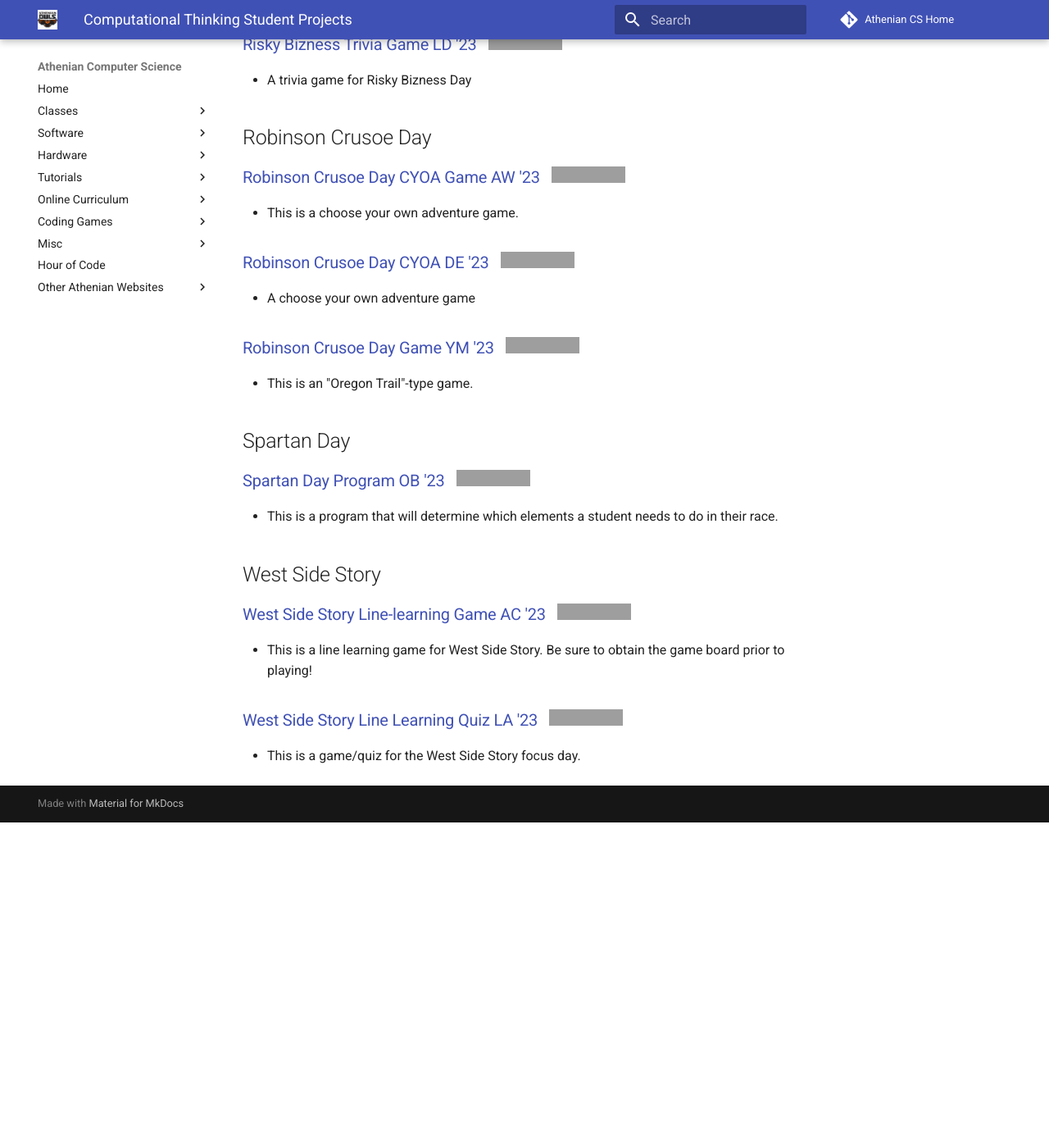
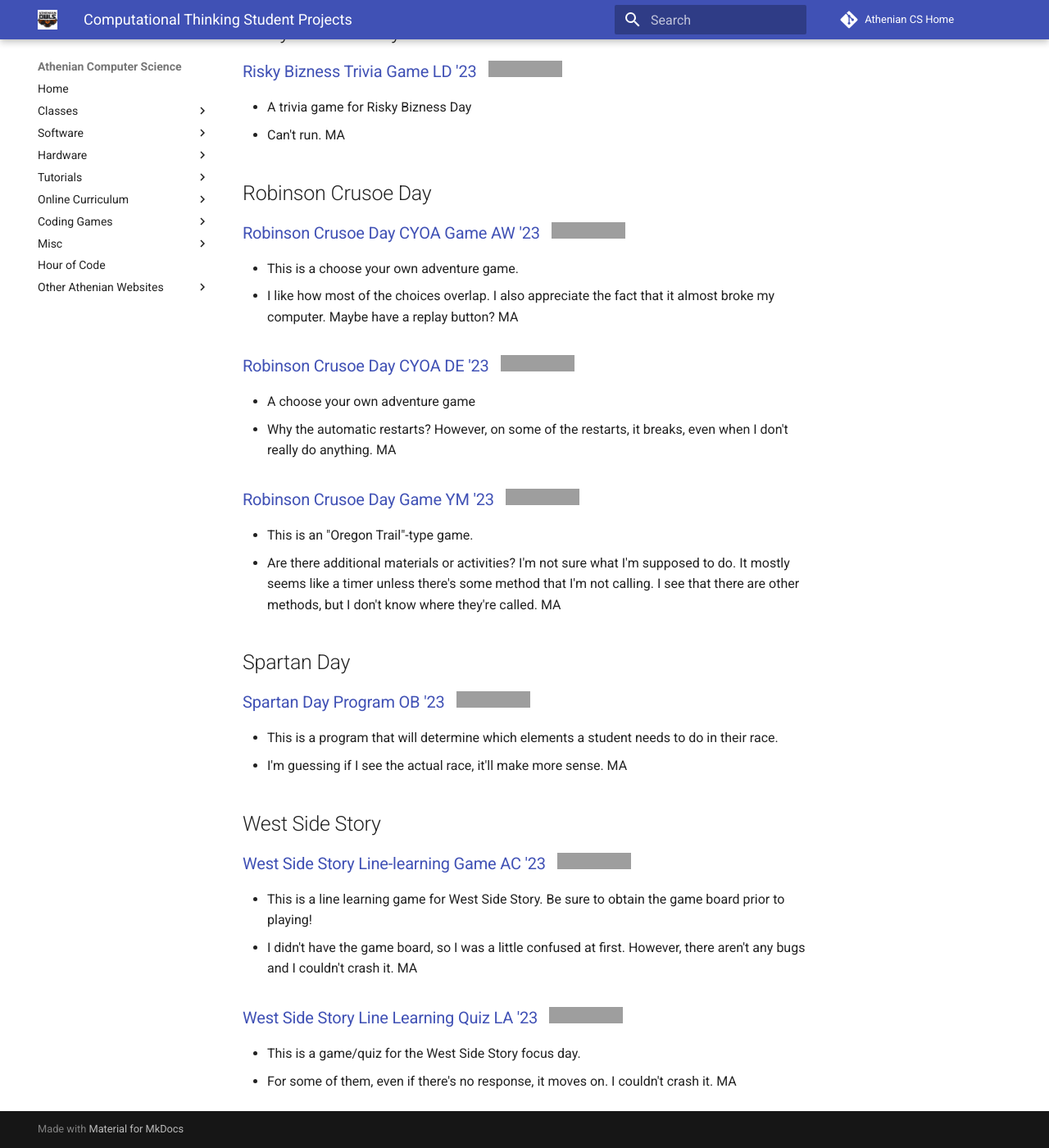
Before and after one commit to athenian-computational-thinking/athenian-cs-mkdocs, an MkDocs documentation site: the page built from docs/ct-projects.md, in a window 1280 px wide and 1400 px high, scrolled down 5160 px. Shown: the whole window at 82% size. Built offline with MkDocs 1.6.1 and Material for MkDocs 9.7.7, drawn with Linux system fonts in a browser that asks for light colours; comment, search, counter and statistics services are not loaded; before the commit the page ends 6163 px from its top, so only the background shows below that; grey boxes are pictures that could not be loaded.

Commit message:
Update ct-projects.md

```diff
--- a/docs/ct-projects.md
+++ b/docs/ct-projects.md
@@ -133,32 +133,40 @@ It's essentially the ranked voting program with some functionality (and the lack
 
 ### [Panathanea Day CYOA AL '23](https://github.com/athenian-ct-projects/Panathanea-Day-AL) &nbsp; [![Run on Repl.it](https://repl.it/badge/github/athenian-ct-projects/Panathanea-Day-AL)](https://repl.it/github/athenian-ct-projects/Panathanea-Day-AL)
 * A choose your own adventure game
+* Can't run. MA
 
 ## Risky Bizness Day
 
 ### [Risky Bizness Trivia Game LD '23](https://github.com/athenian-ct-projects/Risky-Bizness-Day-LD) &nbsp; [![Run on Repl.it](https://repl.it/badge/github/athenian-ct-projects/Risky-Bizness-Day-LD)](https://repl.it/github/athenian-ct-projects/Risky-Bizness-Day-LD)
 * A trivia game for Risky Bizness Day
+* Can't run. MA
 
 ## Robinson Crusoe Day
 
 ### [Robinson Crusoe Day CYOA Game AW '23](https://github.com/athenian-ct-projects/Robinson-Crusoe-Day-AW) &nbsp; [![Run on Repl.it](https://repl.it/badge/github/athenian-ct-projects/Robinson-Crusoe-Day-AW)](https://repl.it/github/athenian-ct-projects/Robinson-Crusoe-Day-AW)
 * This is a choose your own adventure game.
+* I like how most of the choices overlap. I also appreciate the fact that it almost broke my computer. Maybe have a replay button? MA
 
 ### [Robinson Crusoe Day CYOA DE '23](https://github.com/athenian-ct-projects/Robinson-Crusoe-Day-DE) &nbsp; [![Run on Repl.it](https://repl.it/badge/github/athenian-ct-projects/Robinson-Crusoe-Day-DE)](https://repl.it/github/athenian-ct-projects/Robinson-Crusoe-Day-DE)
 * A choose your own adventure game
+* Why the automatic restarts? However, on some of the restarts, it breaks, even when I don't really do anything. MA
 
 ### [Robinson Crusoe Day Game YM '23](https://github.com/athenian-ct-projects/Robinson-Crusoe-Day-YM) &nbsp; [![Run on Repl.it](https://repl.it/badge/github/athenian-ct-projects/Robinson-Crusoe-Day-YM)](https://repl.it/github/athenian-ct-projects/Robinson-Crusoe-Day-YM)
 * This is an "Oregon Trail"-type game.
+* Are there additional materials or activities? I'm not sure what I'm supposed to do. It mostly seems like a timer unless there's some method that I'm not calling. I see that there are other methods, but I don't know where they're called. MA
 
 ## Spartan Day
 
 ### [Spartan Day Program OB '23](https://github.com/athenian-ct-projects/Spartan-Day-OB) &nbsp; [![Run on Repl.it](https://repl.it/badge/github/athenian-ct-projects/Spartan-Day-OB)](https://repl.it/github/athenian-ct-projects/Spartan-Day-OB)
 * This is a program that will determine which elements a student needs to do in their race.
+* I'm guessing if I see the actual race, it'll make more sense. MA
 
 ## West Side Story
 
 ### [West Side Story Line-learning Game AC '23](https://github.com/athenian-ct-projects/West-Side-Story-AC) &nbsp; [![Run on Repl.it](https://repl.it/badge/github/athenian-ct-projects/West-Side-Story-AC)](https://repl.it/github/athenian-ct-projects/West-Side-Story-AC)
 * This is a line learning game for West Side Story. Be sure to obtain the game board prior to playing!
+* I didn't have the game board, so I was a little confused at first. However, there aren't any bugs and I couldn't crash it. MA
 
 ### [West Side Story Line Learning Quiz LA '23](https://github.com/athenian-ct-projects/West-Side-Story-LA) &nbsp; [![Run on Repl.it](https://repl.it/badge/github/athenian-ct-projects/West-Side-Story-LA)](https://repl.it/github/athenian-ct-projects/West-Side-Story-LA)
 * This is a game/quiz for the West Side Story focus day.
+* For some of them, even if there's no response, it moves on. I couldn't crash it. MA
```
